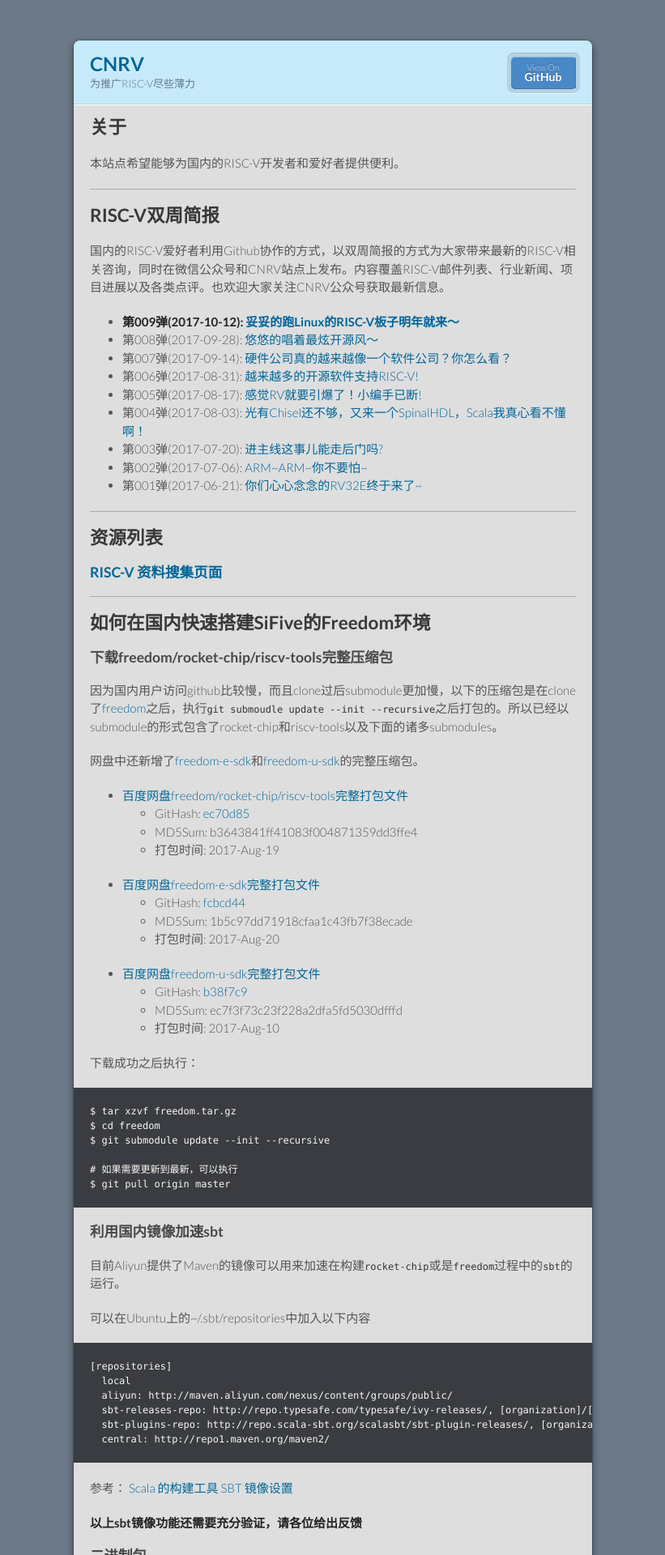
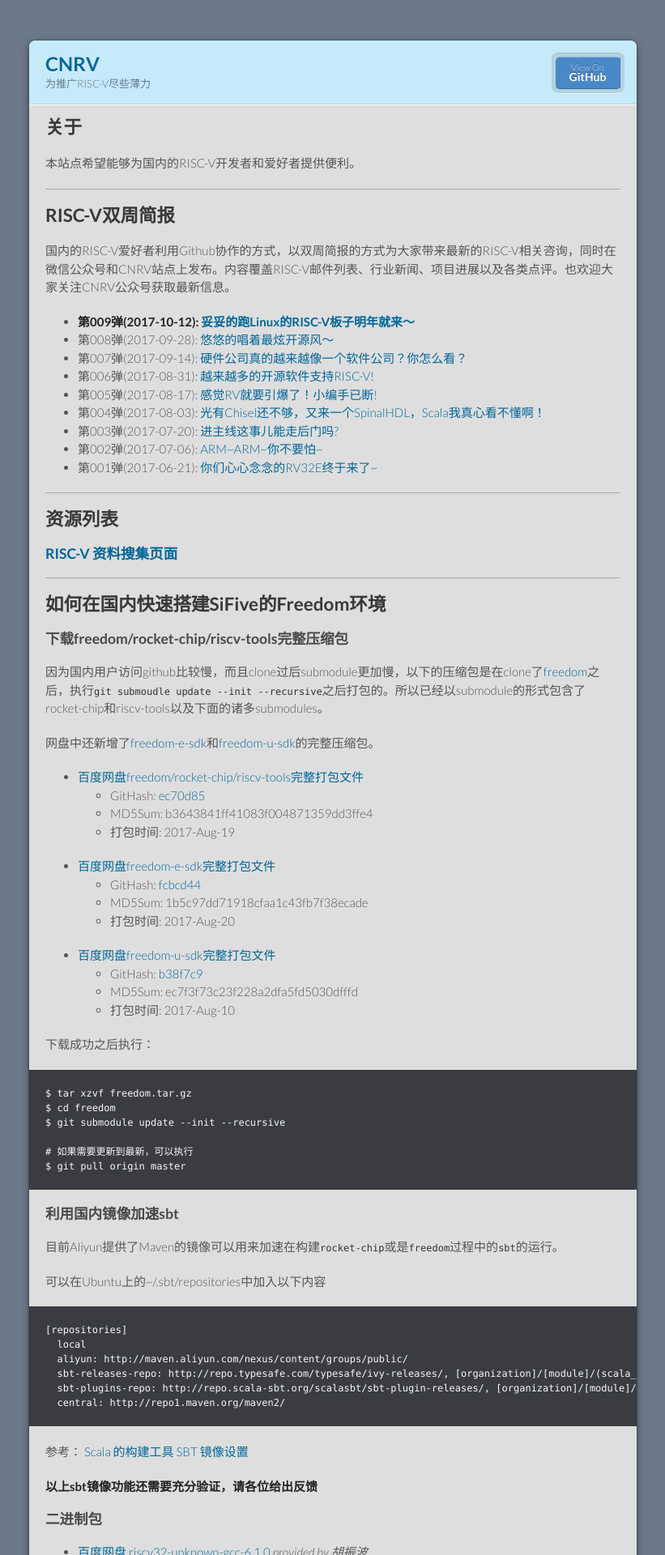
Before and after one commit to cnrv/home, a Jekyll site: the page built from index.md, in a window 1280 px wide. Shown: the top 1920 px of the page at 81% size, without its empty margins (229-1050 px from the left). Built offline with Jekyll 4.4.1, drawn with Linux system fonts in a browser that asks for light colours; Markdown is read by kramdown in place of the engine named in the settings; comment, search, counter and statistics services are not loaded; our own code applies the rules of GitHub Pages for plain Markdown files.

Commit message:
page width 640->750.
Signed-off-by: Alex Guo <xfguo@credosemi.com.cn>

```diff
--- a/_sass/jekyll-theme-modernist.scss
+++ b/_sass/jekyll-theme-modernist.scss
@@ -15,7 +15,7 @@
 }
 
 .wrapper {
-  width:640px;
+  width:750px;
   margin:0 auto;
   background:#DEDEDE;
   border-radius: 8px;
@@ -260,7 +260,7 @@
 }
 
 footer {
-  width:640px;
+  width:750px;
   margin:0 auto;
   padding:20px 0 0;
   color:#ccc;
```
